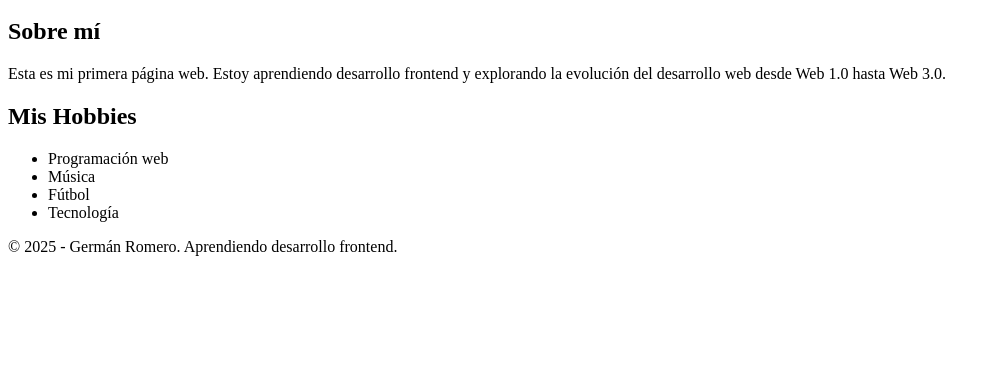
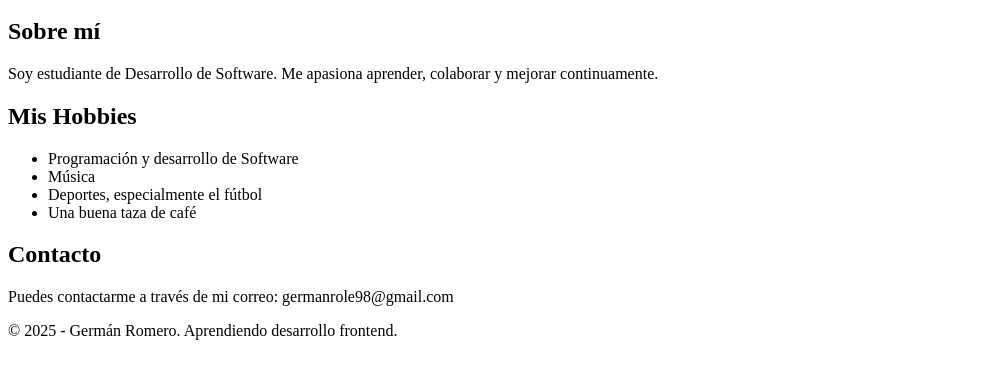
Before and after one commit to germanrole98/mi-primer-proyecto, a plain HTML site: page index.html in a window 1280 px wide. Shown: the part 136-510 px from the top of the page, without its empty margins (0-1000 px from the left). Drawn offline with Linux system fonts and the light colour scheme.

Commit message:
Modificación de la sección sobre mi y mis hobbies

```diff
--- a/index.html
+++ b/index.html
@@ -4,7 +4,7 @@
     <meta charset="UTF-8" />
     <meta name="viewport" content="width=device-width, initial-scale=1.0" />
     <meta name="description" content="Mi primera página web personal" />
-    <title>Mi Primera Página - Germán Romero</title>
+    <title>Germán Romero</title>
   </head>
   <body>
     <header>
@@ -22,24 +22,28 @@
       <section id="sobre-mi">
         <h2>Sobre mí</h2>
         <p>
-          Esta es mi primera página web. Estoy aprendiendo desarrollo frontend y
-          explorando la evolución del desarrollo web desde Web 1.0 hasta Web
-          3.0.
+          Soy estudiante de Desarrollo de Software. Me apasiona aprender,
+          colaborar y mejorar continuamente.
         </p>
       </section>
 
       <section id="hobbies">
         <h2>Mis Hobbies</h2>
         <ul>
-          <li>Programación web</li>
+          <li>Programación y desarrollo de Software</li>
           <li>Música</li>
-          <li>Fútbol</li>
-          <li>Tecnología</li>
+          <li>Deportes, especialmente el fútbol</li>
+          <li>Una buena taza de café</li>
         </ul>
+      </section>
+
+      <section id="contacto">
+        <h2>Contacto</h2>
+        <p>Puedes contactarme a través de mi correo: germanrole98@gmail.com</p>
       </section>
     </main>
 
-    <footer id="contacto">
+    <footer id="footer">
       <p>&copy; 2025 - Germán Romero. Aprendiendo desarrollo frontend.</p>
     </footer>
   </body>
```
